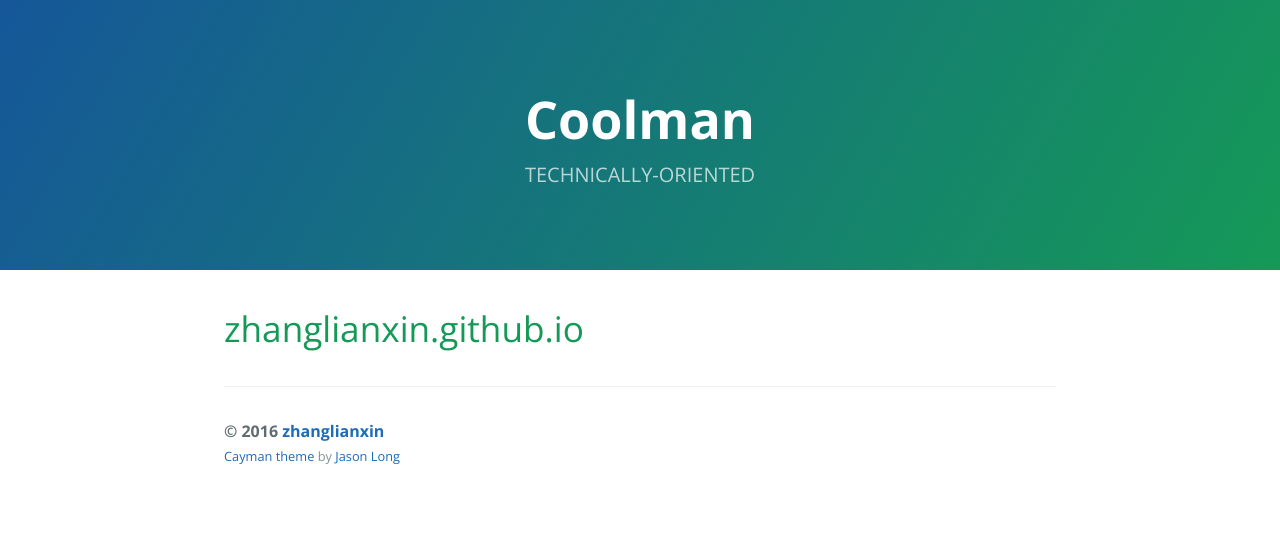
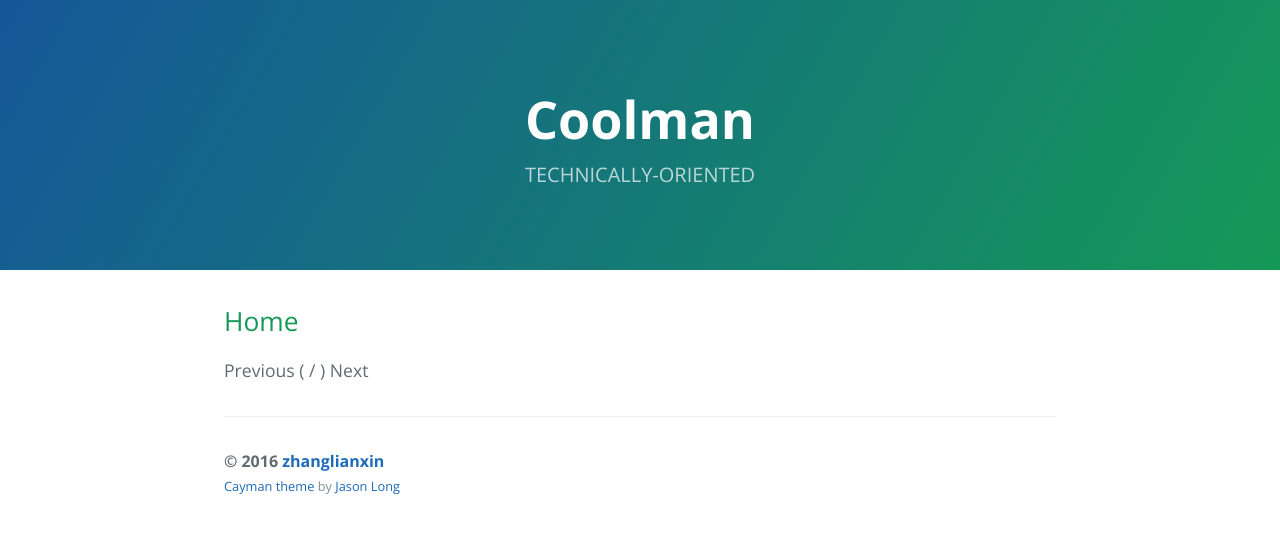
Before and after one commit to zhanglianxin/blog, a Jekyll site: the page built from index.md, in a window 1280 px wide. Shown: the top 533 px of the page. Built offline with Jekyll 4.4.1, drawn with Linux system fonts in a browser that asks for light colours; our own code applies the rules of GitHub Pages for plain Markdown files; comment, search, counter and statistics services are not loaded.

Commit message:
Add files via upload

```diff
--- a/Gemfile
+++ b/Gemfile
@@ -6,3 +6,6 @@ gem 'jekyll-paginate'
 gem 'kramdown'
 gem 'pygments.rb'
 gem 'wdm', '>= 0.1.0' if Gem.win_platform?
+gem 'jekyll-sitemap'
+gem 'middleman-cli'
+gem 'middleman-core'
--- a/_config.yml
+++ b/_config.yml
@@ -12,6 +12,7 @@ author:
 # Gems
 gems:
   - jekyll-paginate
+  - jekyll-sitemap
 
 #Others
 markdown: kramdown
--- /dev/null
+++ b/index.md
@@ -0,0 +1,27 @@
+---
+layout: default
+title: Home
+---
+<h2>Home</h2>
+<!-- This loops through the paginated posts -->
+{% for post in paginator.posts %}
+  <h3><a href="{{ site.baseurl }}{{ post.url }}">{{ post.title }}</a></h3>
+  <p class="author">
+    <span class="date">{{ post.date | date_to_string }}</span>
+  </p>
+{% endfor %}
+
+<!-- Pagination links -->
+<div class="pagination">
+  {% if paginator.previous_page %}
+    <a href="{{ paginator.previous_page_path }}" class="previous">Previous</a>
+  {% else %}
+    <span class="previous">Previous</span>
+  {% endif %}
+  <span class="page_number">({{ paginator.page }} / {{ paginator.total_pages }})</span>
+  {% if paginator.next_page %}
+    <a href="{{ paginator.next_page_path }}" class="next">Next</a>
+  {% else %}
+    <span class="next">Next</span>
+  {% endif %}
+</div>
```
